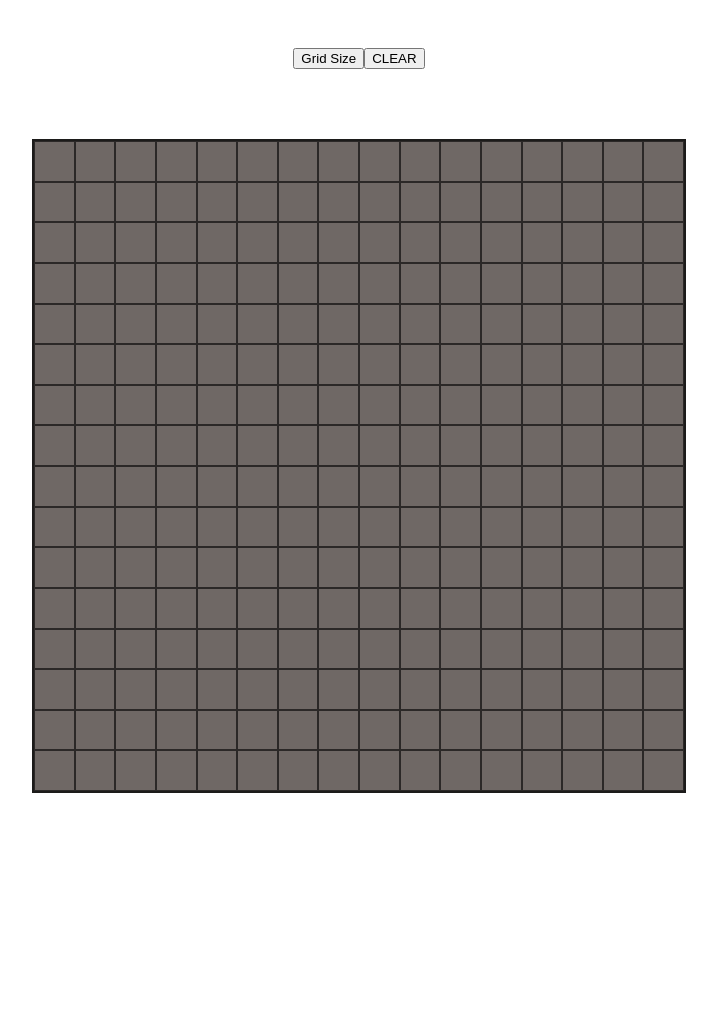
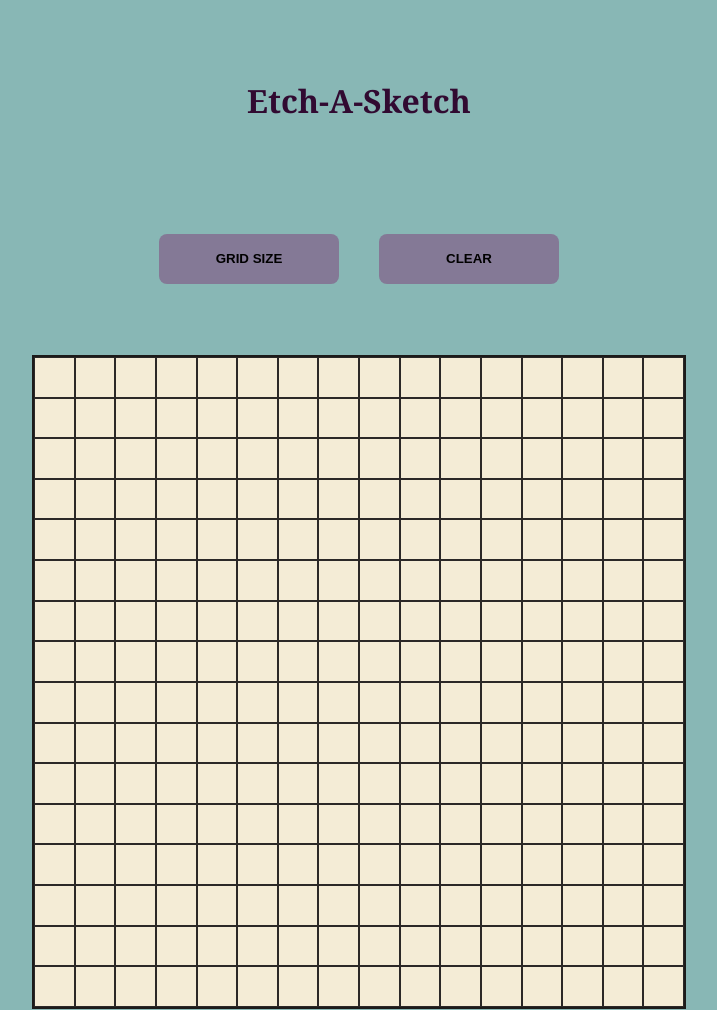
Before and after one commit to jackohhearts/Etch-A-Sketch, a plain HTML site: page index.html in a window 1280 px wide. Shown: the whole page, without its empty margins (281-998 px from the left). Before the commit the page ends 801 px from the top, so only its background shows below. Drawn offline with Linux system fonts and the light colour scheme.

Commit message:
color scheme updated

```diff
--- a/index.html
+++ b/index.html
@@ -7,8 +7,11 @@
     <title>Etch-A-Sketch</title>
 </head>
 <body>
+    <div id="header">
+    <h1>Etch-A-Sketch</h1>
+    </div>
     <div class="buttonContainer">
-    <button id="gridSize-btn">Grid Size</button>
+    <button id="gridSize-btn">GRID SIZE</button>
     <button id="clear-btn">CLEAR</button>
     </div>
     <div class="mainDiv">
--- a/index.js
+++ b/index.js
@@ -21,7 +21,7 @@
     })
 
     button.addEventListener("click", function() {
-        size = prompt("What size would you like your grid to be?")
+        size = prompt("What size would you like your grid to be? Please enter a value between 1 and 100.")
         checkSize(size)
     }
     )
--- a/style.css
+++ b/style.css
@@ -1,9 +1,30 @@
+body {
+    background-color: #88B7B5;
+    font-family: Cambria, Cochin, Georgia, Times, 'Times New Roman', serif;
+    color: #310A31;
+}
+
 .mainDiv {
     display:flex;
     justify-content: center;
     align-items: center;
     margin: 30px 25px 0px 25px;
     flex-flow: column;
+
+}
+
+h1 {
+    text-align: center;
+}
+
+#header {
+    display: flex;
+    align-items: center;
+    justify-content: center;
+    align-content: center;
+    padding: 50px;
+
+
 }
 
 
@@ -18,7 +39,8 @@
     max-width: 650px;
     aspect-ratio: 1/1;
     border: 2px solid #1C1B1A;
-    background-color: #6f6865;
+    background-color: #F4ECD6;
+    margin-bottom: 200px;
 
 }
 
@@ -53,3 +75,20 @@
     color:black;
     font-size: 0px;
 }
+
+button {
+    height: 50px;
+    width: 180px;
+    border: none;
+    border-radius: 8px;
+    background-color: #847996;
+    margin-right: 20px;
+    margin-left: 20px;
+    margin-bottom: 1px;
+    font-weight: bolder;
+}
+
+button:hover {
+    border-radius: 20px;
+    background-color: #A7CAB1;
+}
```
